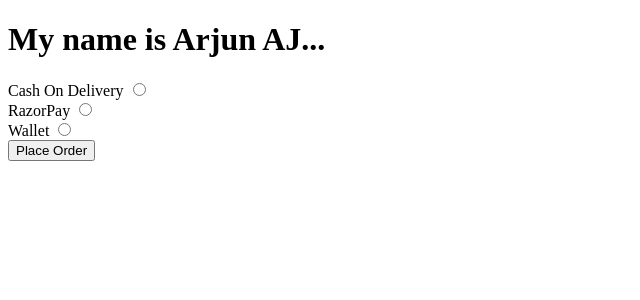
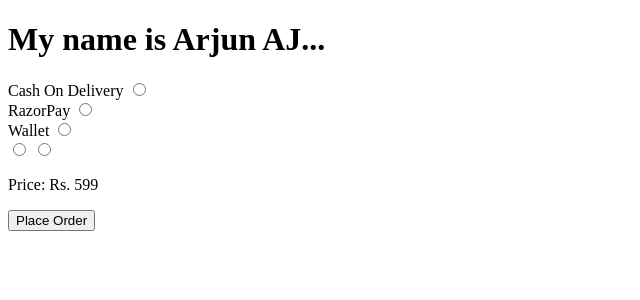
Before and after one commit to aj110arjun/learning, a Django app: page / in a window 1280 px wide. Shown: the top 300 px of the page, without its empty margins (0-640 px from the left). Run offline with Django 5.2, Linux system fonts and the light colour scheme.

Commit message:
update: variant price update using js

```diff
--- a/static/js/script.js
+++ b/static/js/script.js
@@ -3,11 +3,21 @@
 document.addEventListener('DOMContentLoaded', function(){
     const radios = document.querySelectorAll('input[name="payment_method"]');
     const button = document.getElementById('actionbtn');
-    const baseText = button.textContent.trim()
+    const baseText = button.textContent.trim();
+
+    const variants = document.querySelectorAll('input[name="variant"]')
+    const price = document.getElementById('price')
 
     radios.forEach(radio => {
         radio.addEventListener('change', function(){
             button.textContent = `${baseText} using ${this.value}`;
         });
     });
+
+    variants.forEach(variant => {
+        variant.addEventListener('change', function(){
+            price.textContent = this.dataset.price;
+        });
+    });
+
 });
--- a/templates/index.html
+++ b/templates/index.html
@@ -9,6 +9,7 @@
 <body>
     <h1>My name is Arjun AJ...</h1>
     <form action="" method="post">
+        {% csrf_token %}
         <div>
             <label for="cod">Cash On Delivery</label>
             <input id="cod" type="radio" name="payment_method" value="cod">
@@ -22,7 +23,15 @@
             <input id="wallet" type="radio" name="payment_method" value="wallet">
         </div>
 
+        <input type="radio" name="variant" value="Small" data-price="599" />
+        <input type="radio" name="variant" value="Large" data-price="899" />
+
+        <p>Price: Rs. <span id="price">599</span></p>
+
         <button id="actionbtn" type="submit" >Place Order</button>
+
+    </form>
+    <form action="" method="post">
 
     </form>
 
```
